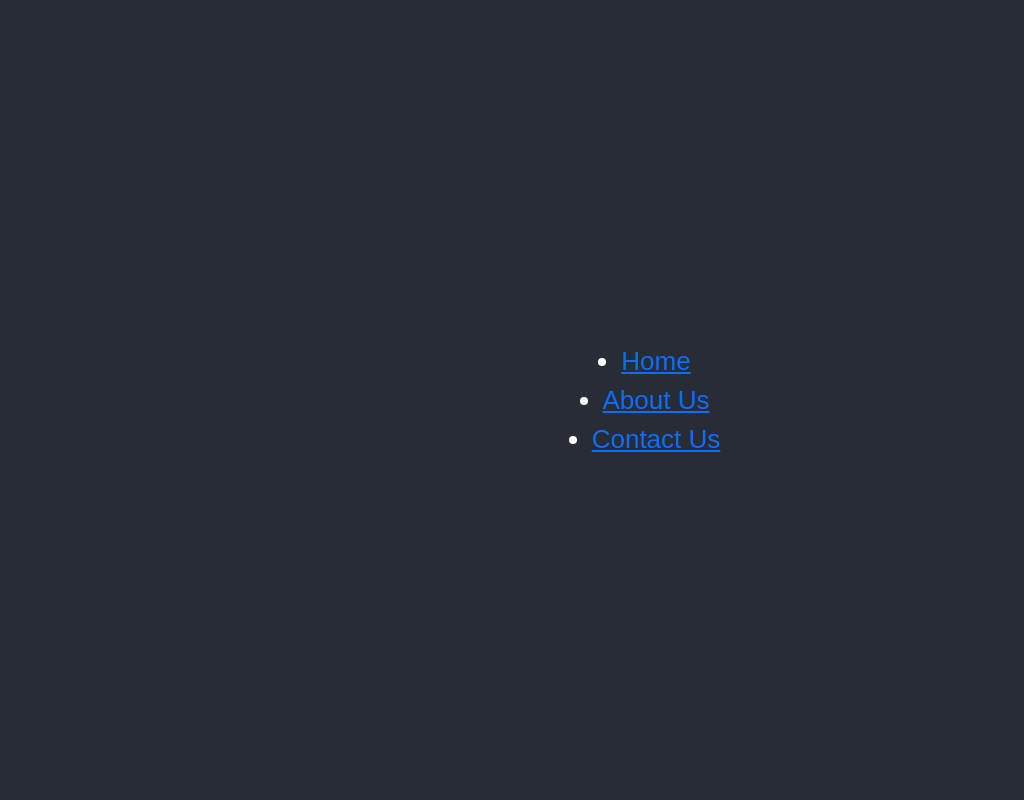
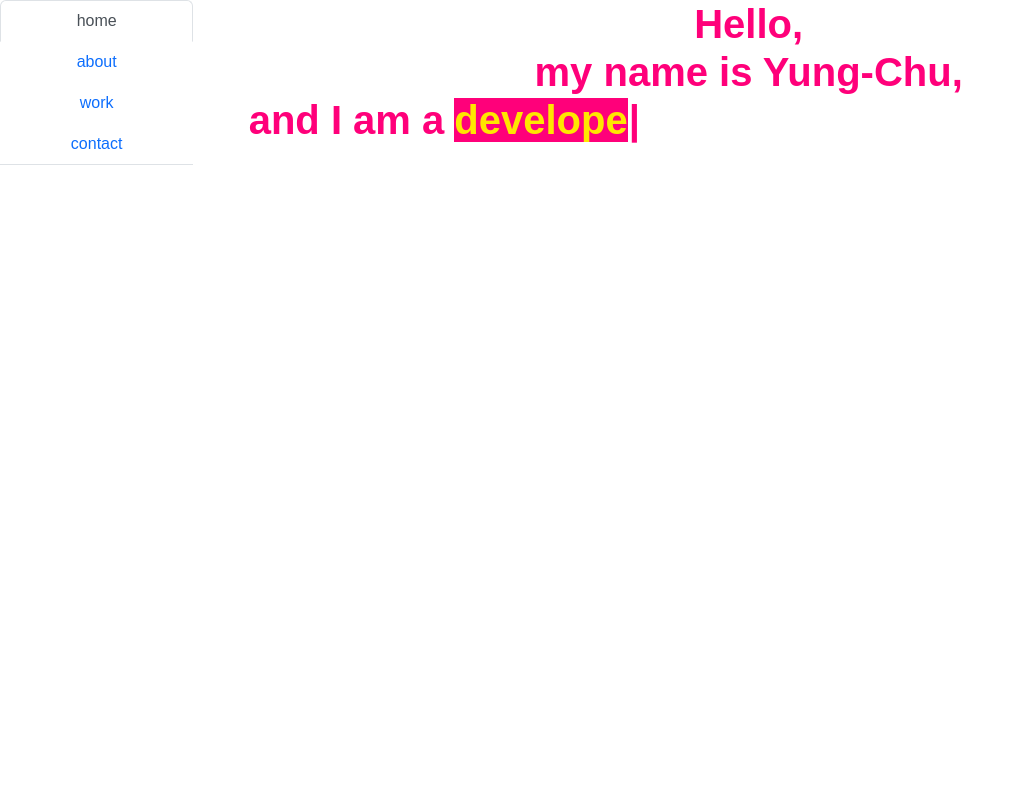
Before and after one commit to yungpiggy1219/React-Portfolio-Website, a JavaScript app: page / in a window 1280 px wide. Shown: the top 800 px of the page, without its empty margins (0-1024 px from the left). Built offline with nearby package versions, Linux system fonts and the light colour scheme; the HTML template or start-up script is replaced by a standard one.

Commit message:
Router Fix

```diff
--- a/src/App.js
+++ b/src/App.js
@@ -2,46 +2,41 @@ import logo from './logo.svg';
 import './App.css';
 
 import { Container, Row, Col } from 'react-bootstrap';
-import { BrowserRouter as Router,Routes, Route, Link } from 'react-router-dom';
+import { BrowserRouter as Router, Routes, Route, Link } from 'react-router-dom';
+import Nav from 'react-bootstrap/Nav';
 
 import About from "./pages/About";
 import Contact from "./pages/Contact";
-import Navbar from "./pages/Navbar";
 import Home from "./pages/Home";
 import Work from "./pages/Work";
 
 function App() {
   return (
+    <main>
       <Router>
         <div className="App">
-        <ul className="App-header">
-          <li>
-            <Link to="/">Home</Link>
-          </li>
-          <li>
-            <Link to="/about">About Us</Link>
-          </li>
-          <li>
-            <Link to="/contact">Contact Us</Link>
-          </li>
-        </ul>
+          <Row>
+            <Col md={2} className=''>
+              <Nav variant="tabs" defaultActiveKey="/" className="flex-column">
+                <Link to="/" className="nav-link active">home</Link>
+                <Link to="/about" className="nav-link">about</Link>
+                <Link to="/work" className="nav-link">work</Link>
+                <Link to="/contact" className="nav-link">contact</Link>
+              </Nav>
+            </Col>
+
+            <Col>
               <Routes>
                 <Route exact path='/' element={< Home />}></Route>
                 <Route exact path='/about' element={< About />}></Route>
+                <Route exact path='/work' element={< Work />}></Route>
                 <Route exact path='/contact' element={< Contact />}></Route>
               </Routes>
+            </Col>
+          </Row>
         </div>
       </Router>
-
-
-    // <main>
-    //   {/* <Navbar /> */}
-    //   {/* <Home /> */}
-    //   <Work />
-    //   <About />
-    //   <Contact />
-
-    // </main>
+    </main>
   );
 
 }
--- a/src/pages/Navbar.js
+++ /dev/null
@@ -1,14 +0,0 @@
-import Nav from 'react-bootstrap/Nav';
-
-export default function Navbar() {
-    return (
-        <Nav defaultActiveKey="/home" className="flex-column">
-            <Nav.Link href="/home">Active</Nav.Link>
-            <Nav.Link eventKey="link-1">Link</Nav.Link>
-            <Nav.Link eventKey="link-2">Link</Nav.Link>
-            <Nav.Link eventKey="disabled" disabled>
-                Disabled
-            </Nav.Link>
-        </Nav>
-    );
-}
```
Lines whose indentation alone changed are shown as unchanged.
